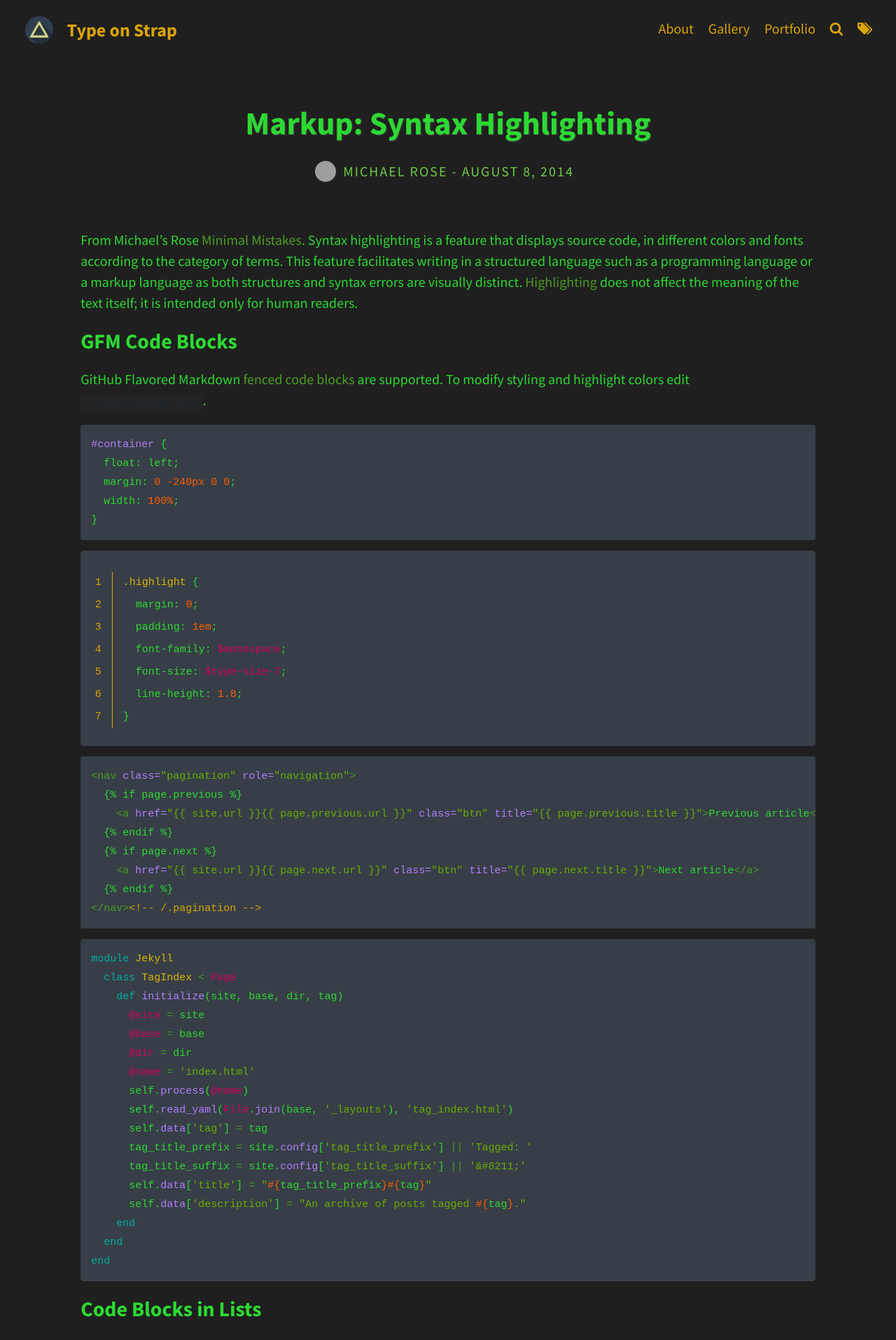
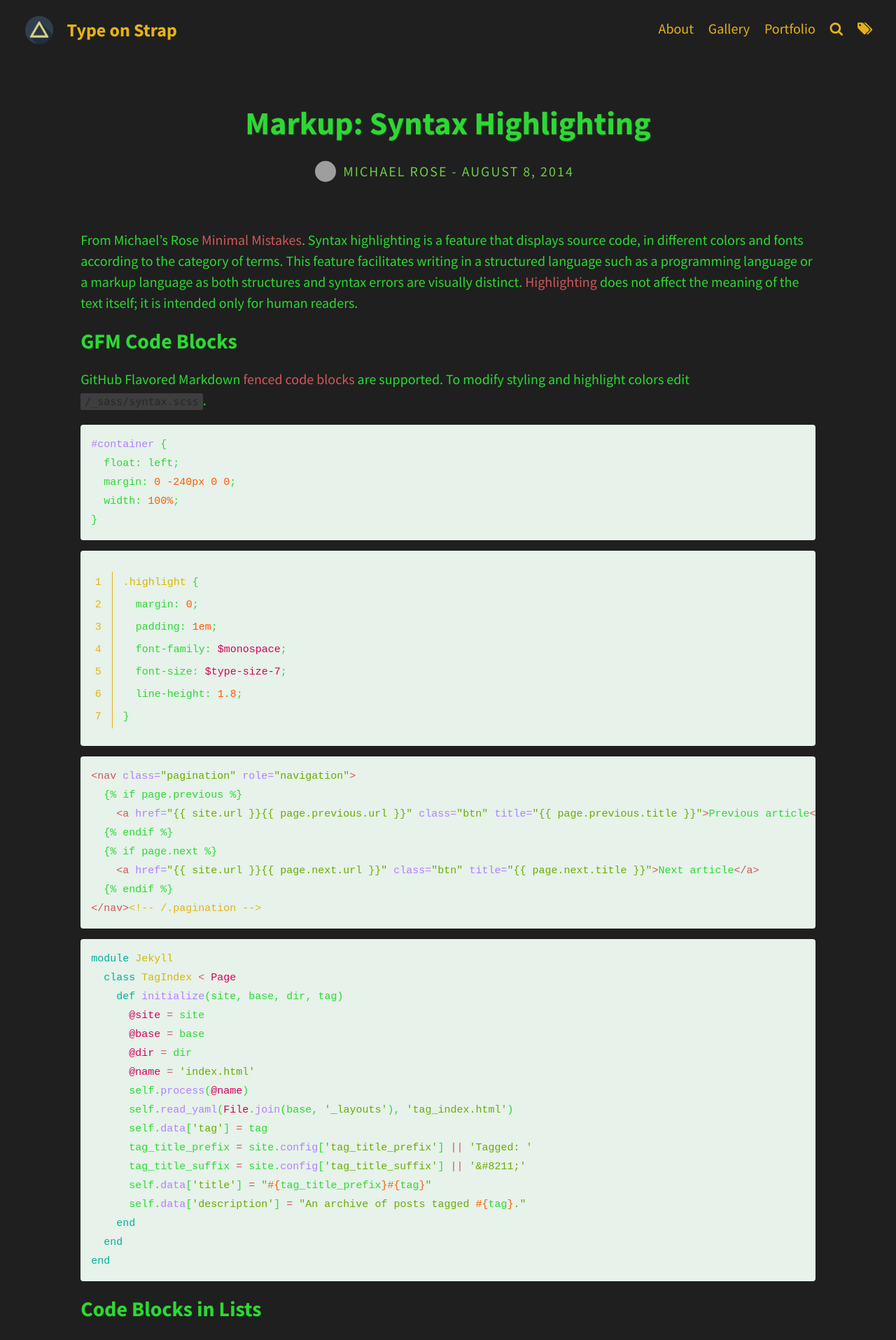
Before and after one commit to Interest420/Type-on-Strap, a Jekyll site: the page built from _posts/2014-08-08-Markup-Syntax-Highlighting.md, in a window 1280 px wide. Shown: the top 1915 px of the page at 70% size. Built offline with Jekyll 4.4.1, drawn with Linux system fonts in a browser that asks for light colours; grey boxes are pictures that could not be loaded.

Commit message:
Update _variables.scss

```diff
--- a/_sass/base/_variables.scss
+++ b/_sass/base/_variables.scss
@@ -24,22 +24,22 @@ $sm-break: 576px;
 $x-sm-break: 300px;
 
 // Brand colours
-$theme-color: #4a9c25;
+$theme-color: #CF5858;
 $brand-color: #1f1f1f;
 $background-color: #1f1f1f;
-$border-color: rgba(255, 255, 255, 0.5); // rgba recommended if using feature images
+$border-color: rgba(132, 132, 132, 0.3); // rgba recommended if using feature images
 
 // Typography colours
 $text-color: #2cd932;
 $meta: #6dcc45; //lowest gray for accessible color
-$link-color: #4a9c25;
-$selection-color: #5f4d31; // visible when highlighting text
-$blockquote-color: #373e47; // $background-color;
+$link-color: #CF5858;
+$selection-color: #3C7FBC; // visible when highlighting text
+$blockquote-color: #E6F2EA; // $background-color;
 
 // Header
 $header-background-color: #060708;  // Only used when no header image
 $header-text-color: #56DF1A;
-$header-link-color: #D9A307;
+$header-link-color: #E4B218;
 $navbar-separator-opacity: 0;
 
 // Feature image for articles
@@ -59,11 +59,11 @@ $font-size-code: 0.75em !default; // ~12px
 $border-radius: 4px !default;
 
 // base16 Material Theme // using dark theme
-$base00: #373e47 !default; // Default Background
+$base00: #E6F2EA !default; // Default Background
 $base01: #444c56 !default; // Lighter Background (Used for status bars)
-$base02: #5f4d31 !default; // Selection Background
+$base02: #3C7FBC !default; // Selection Background
 $base03: #6dcc45 !default; // Comments, Invisibles, Line Highlighting
-$base04: #D9A307 !default; // Dark Foreground (Used for status bars)
+$base04: #E4B218 !default; // Dark Foreground (Used for status bars)
 $base05: #2cd932 !default; // Default Foreground, Caret, Delimiters, Operators
 $base06: #56DF1A !default; // Light Foreground (Not often used)
 $base07: #8F8E8E !default; // Light Background (Not often used)
@@ -71,7 +71,7 @@ $base08: #d40059 !default; // Variables, XML Tags, Markup Link Text, Markup List
 $base09: #ff5c00 !default; // Integers, Boolean, Constants, XML Attributes, Markup Link Url
 $base0a: #d9b600 !default; // Classes, Markup Bold, Search Text Background
 $base0b: #6bac00 !default; // Strings, Inherited Class, Markup Code, Diff Inserted
-$base0c: #4a9c25 !default; // Support, Regular Expressions, Escape Characters, Markup Quotes
+$base0c: #CF5858 !default; // Support, Regular Expressions, Escape Characters, Markup Quotes
 $base0d: #b37eff !default; // Functions, Methods, Attribute IDs, Headings
 $base0e: #00af9e !default; // Keywords, Storage, Selector, Markup Italic, Diff Changed
 $base0f: #ff66c2 !default; // Deprecated, Opening/Closing Embedded Language Tags, e.g. <?php ?>
```
